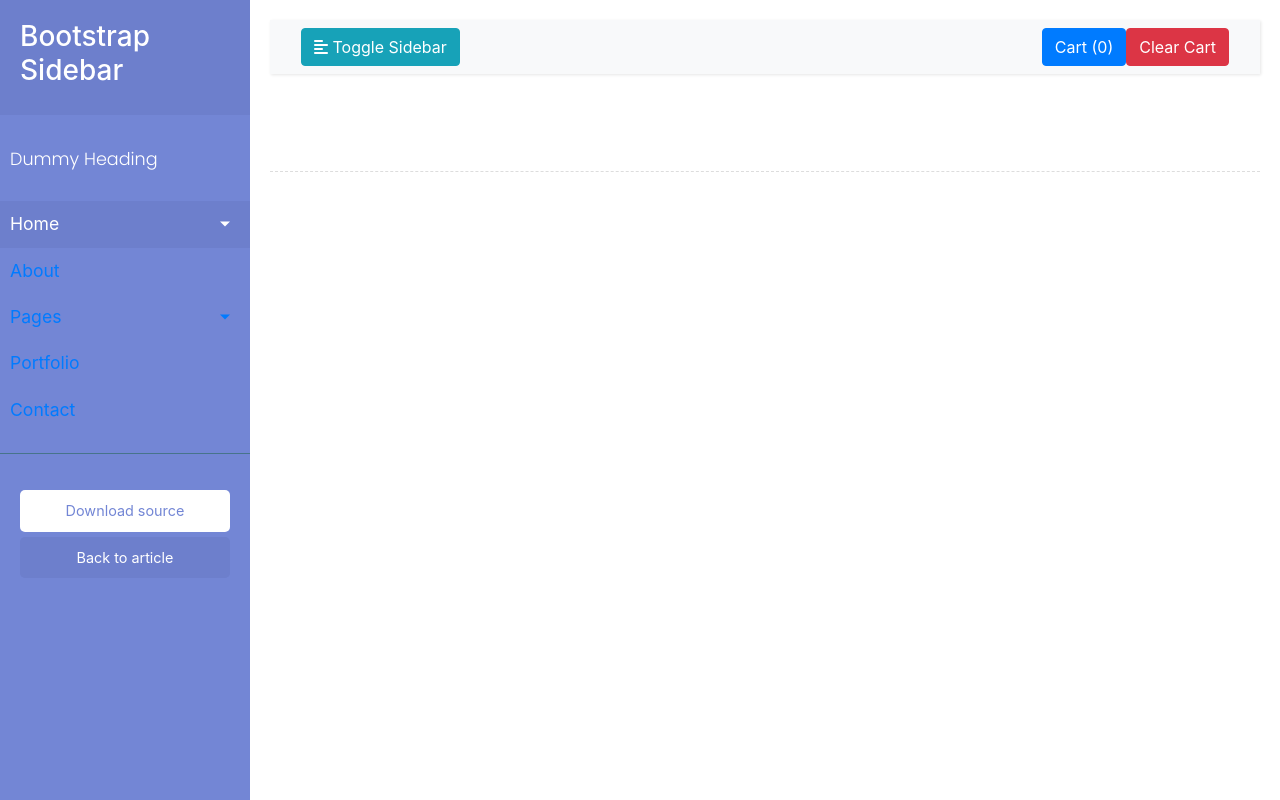
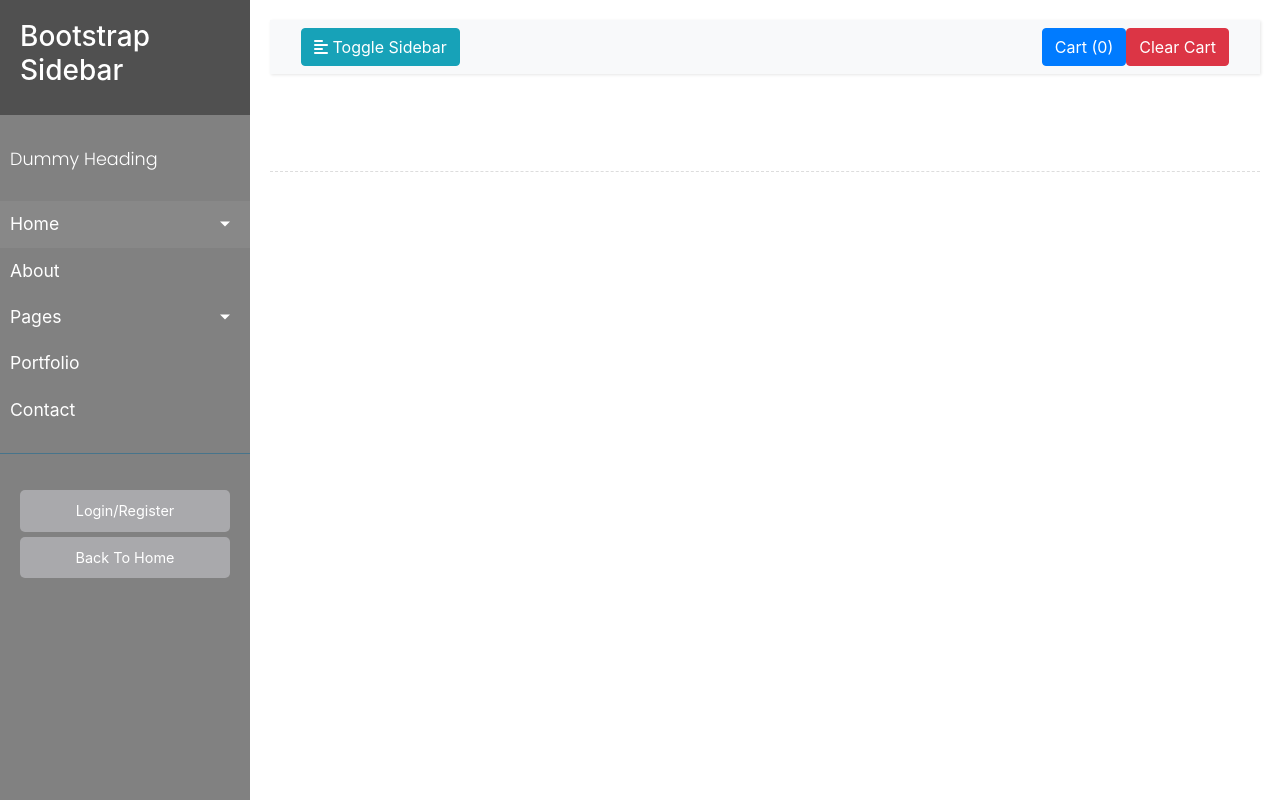
Before and after one commit to PhoenixSys/ShoppingCenter, a Django app: page / in a window 1280 px wide. Run offline with Django 4.2, Linux system fonts and the light colour scheme; data that the repository does not hold is empty; some libraries are stand-ins or nearby versions.

Commit message:
working on views

```diff
--- a/products/urls.py
+++ b/products/urls.py
@@ -3,6 +3,6 @@ from django.urls import path
 from products.views import ProductsView
 
 urlpatterns = [
-    path('', ProductsView.as_view(), name="products"),
+    path('', ProductsView.as_view(), name="home"),
 
 ]
--- a/templates/_layout/_base.html
+++ b/templates/_layout/_base.html
@@ -5,13 +5,21 @@
     <meta charset="UTF-8">
     <title>{% block title %}{% endblock %}</title>
     <link rel="stylesheet" href="{% static '_layout/css/cards.css' %}">
-    <link rel="stylesheet" href="{% static '_layout/css/_navbar.css' %}">
+    <link rel="stylesheet" href="{% static '_layout/css/navbar.css' %}">
     <link rel="stylesheet" href="https://maxcdn.bootstrapcdn.com/bootstrap/4.0.0/css/bootstrap.min.css"
           integrity="sha384-Gn5384xqQ1aoWXA+058RXPxPg6fy4IWvTNh0E263XmFcJlSAwiGgFAW/dAiS6JXm" crossorigin="anonymous">
     <script src="https://ajax.googleapis.com/ajax/libs/jquery/3.5.1/jquery.min.js"></script>
     <link rel='stylesheet'
           href='https://cdnjs.cloudflare.com/ajax/libs/font-awesome/6.0.0/css/all.min.css'>
+    <style>
+        a {
+            color: white !important;
+        }
 
+        a:hover {
+            color: black !important;
+        }
+    </style>
     {% block head %}{% endblock %}
 </head>
 <body>
@@ -67,10 +75,10 @@
 
             <ul class="list-unstyled CTAs">
                 <li>
-                    <a href="https://bootstrapious.com/tutorial/files/sidebar.zip" class="download">Download source</a>
+                    <a href="{% url 'test1' %}" class="article">Login/Register</a>
                 </li>
                 <li>
-                    <a href="https://bootstrapious.com/p/bootstrap-sidebar" class="article">Back to article</a>
+                    <a href="{% url 'home' %}" class="article">Back To Home</a>
                 </li>
             </ul>
         </nav>
```
